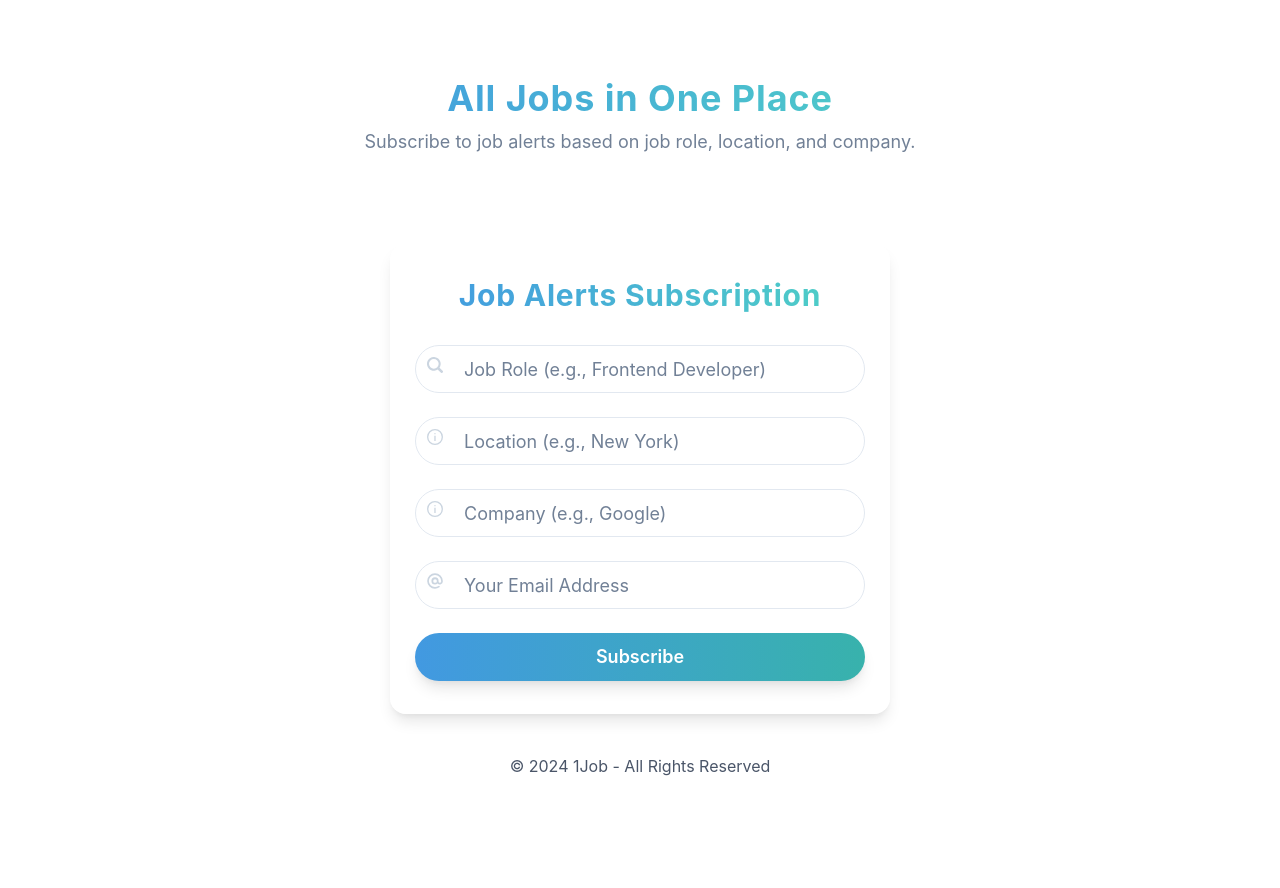
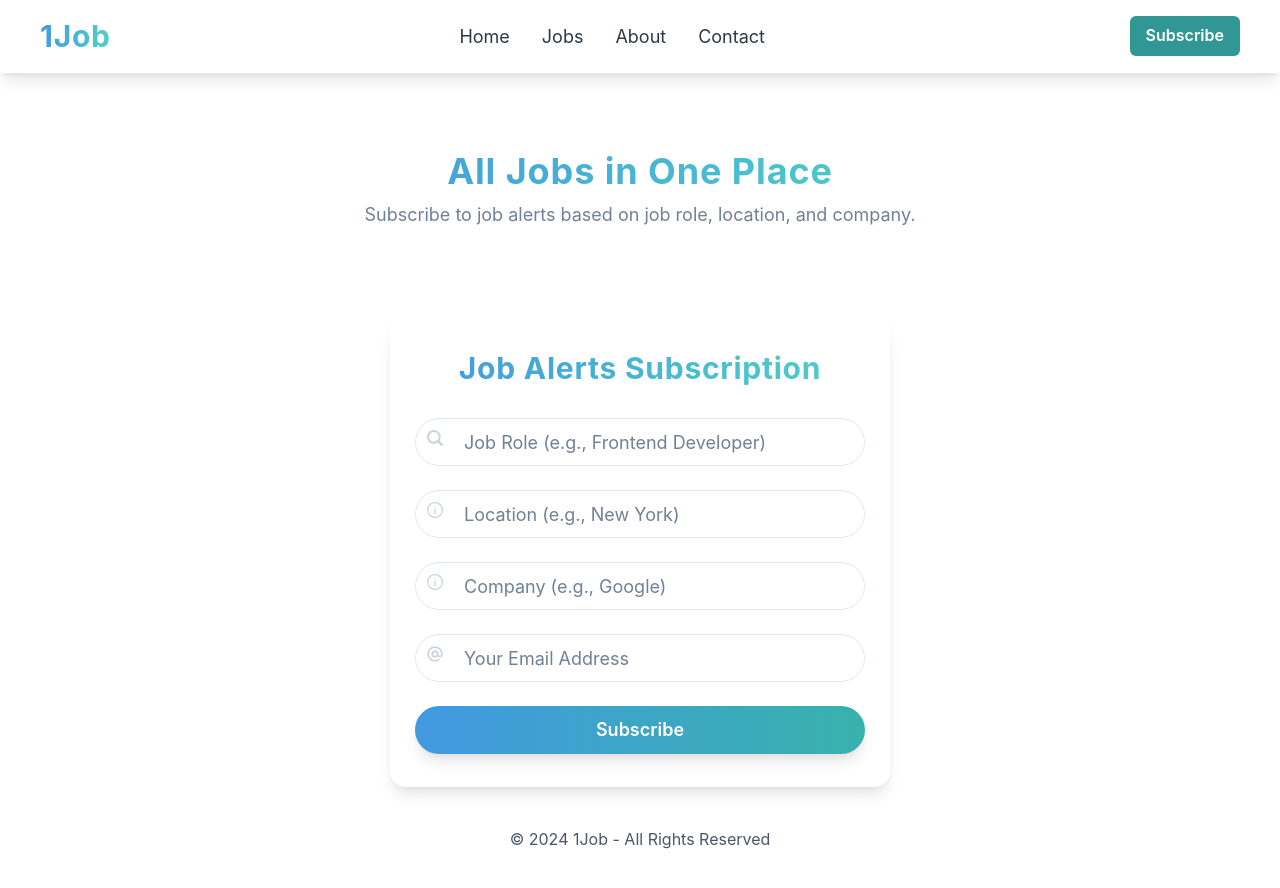
Before and after one commit to danieljohannsson/one-job, a React (Create React App) app in the folder frontend/: page / in a window 1280 px wide. Shown: the top 888 px of the page. Before the commit the page ends 840 px from the top, so only its background shows below. Built offline with nearby package versions, Linux system fonts and the light colour scheme.

Commit message:
Added Navbar

```diff
--- a/frontend/src/App.tsx
+++ b/frontend/src/App.tsx
@@ -2,10 +2,12 @@
 import React from 'react';
 import JobSearchPage from './pages/JobSearchPage';
 import { ChakraProvider } from '@chakra-ui/react';
+import Navbar from './components/Navbar';
 
 const App = () => {
   return (
     <ChakraProvider>
+      <Navbar />
       <div className="app">
         <JobSearchPage />
       </div>
--- /dev/null
+++ b/frontend/src/components/Navbar.tsx
@@ -0,0 +1,86 @@
+import React from 'react';
+import { Box, Flex, Heading, HStack, Text, Button } from '@chakra-ui/react';
+
+const Navbar = () => {
+  return (
+    <Box
+      as="nav"
+      width="100%"
+      px={6}
+      py={4}
+      bg="rgba(255, 255, 255, 0.8)"
+      boxShadow="lg"
+      borderBottom="1px solid rgba(255, 255, 255, 0.3)"
+      backdropFilter="blur(10px)"
+    >
+      <Flex
+        maxW="1200px"
+        mx="auto"
+        align="center"
+        justify="space-between"
+        wrap="wrap"
+      >
+        {/* Logo */}
+        <HStack spacing={4}>
+          {/* <Image src={logo} alt="1Job Logo" width="50px" /> */}
+          <Heading
+            as="h1"
+            size="lg"
+            color="blue.500"
+            bgGradient="linear(to-r, blue.400, teal.300)"
+            bgClip="text"
+            fontWeight="bold"
+            letterSpacing="wide"
+          >
+            1Job
+          </Heading>
+        </HStack>
+
+        {/* Navigation Links */}
+        <HStack spacing={8} display={{ base: 'none', md: 'flex' }}>
+          <Text
+            fontSize="lg"
+            color="gray.700"
+            _hover={{ color: 'blue.400', cursor: 'pointer' }}
+          >
+            Home
+          </Text>
+          <Text
+            fontSize="lg"
+            color="gray.700"
+            _hover={{ color: 'blue.400', cursor: 'pointer' }}
+          >
+            Jobs
+          </Text>
+          <Text
+            fontSize="lg"
+            color="gray.700"
+            _hover={{ color: 'blue.400', cursor: 'pointer' }}
+          >
+            About
+          </Text>
+          <Text
+            fontSize="lg"
+            color="gray.700"
+            _hover={{ color: 'blue.400', cursor: 'pointer' }}
+          >
+            Contact
+          </Text>
+        </HStack>
+
+        {/* Subscribe Button */}
+        <Button
+          display={{ base: 'none', md: 'inline-flex' }}
+          colorScheme="teal"
+          variant="solid"
+          size="md"
+          ml={4}
+        >
+          Subscribe
+        </Button>
+      </Flex>
+    </Box>
+  );
+};
+
+export default Navbar;
```
